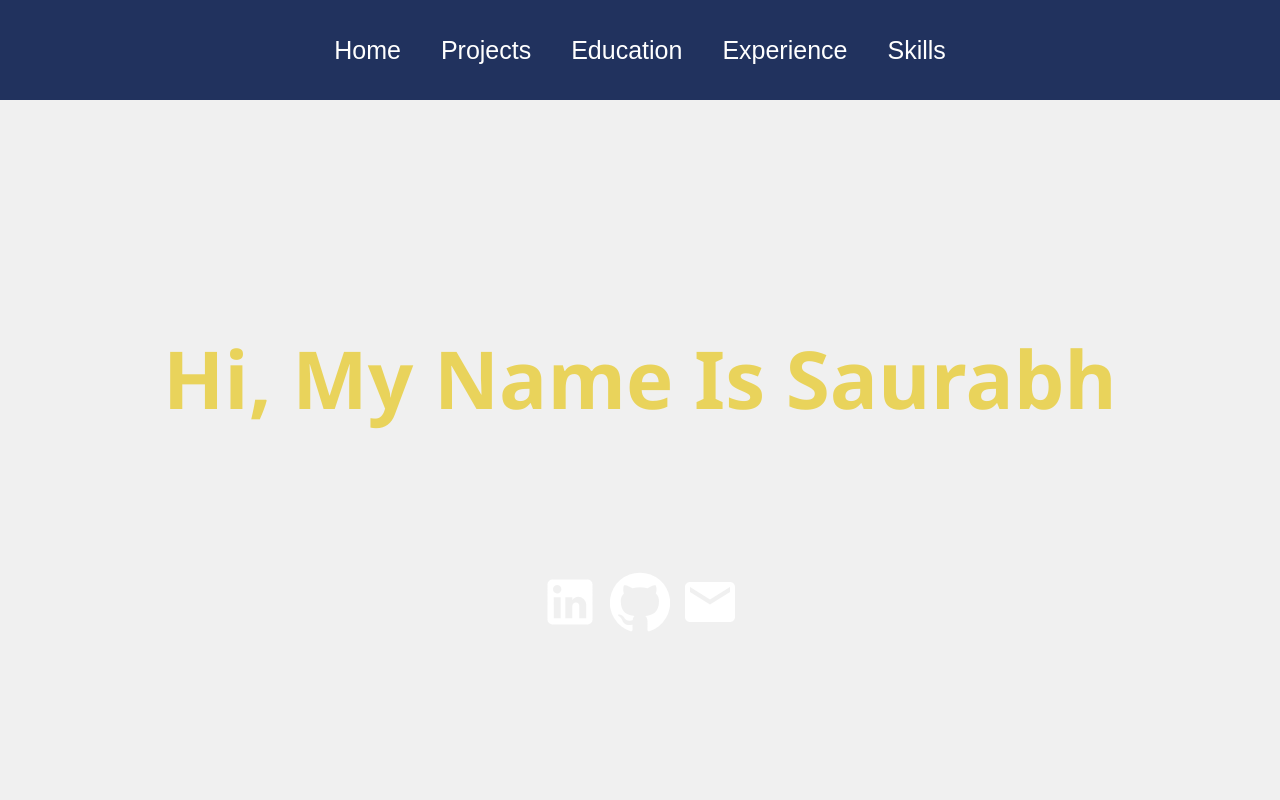
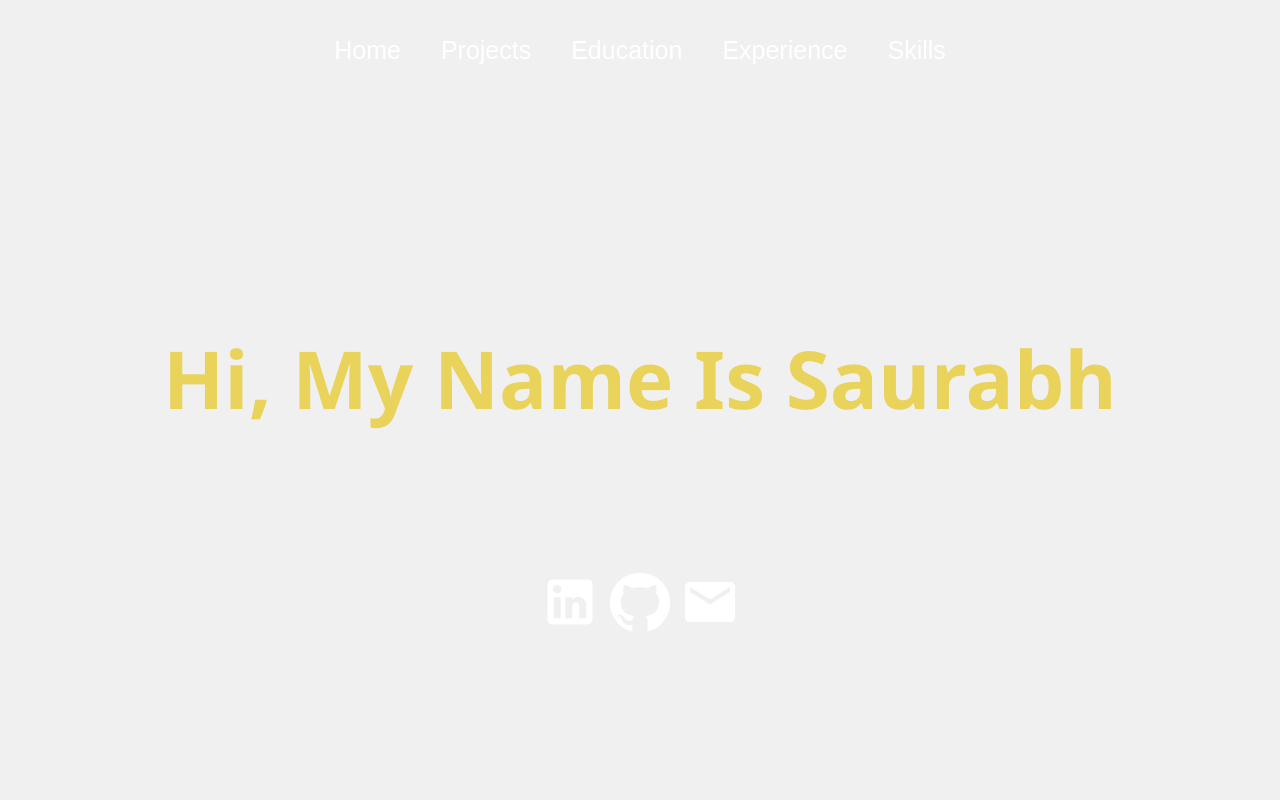
Before and after one commit to saurabhkamble03/MyPortFolio, a React (Create React App) app: page / in a window 1280 px wide. Shown: the top 800 px of the page. Built offline with nearby package versions, Linux system fonts and the light colour scheme.

Commit message:
Update Navbar.css

```diff
--- a/src/styles/Navbar.css
+++ b/src/styles/Navbar.css
@@ -1,7 +1,7 @@
 .navbar {
     width: 100%;
     height: 100px;
-    background: #21325e;
+    background: #00000;
   }
 
   .links {
```
